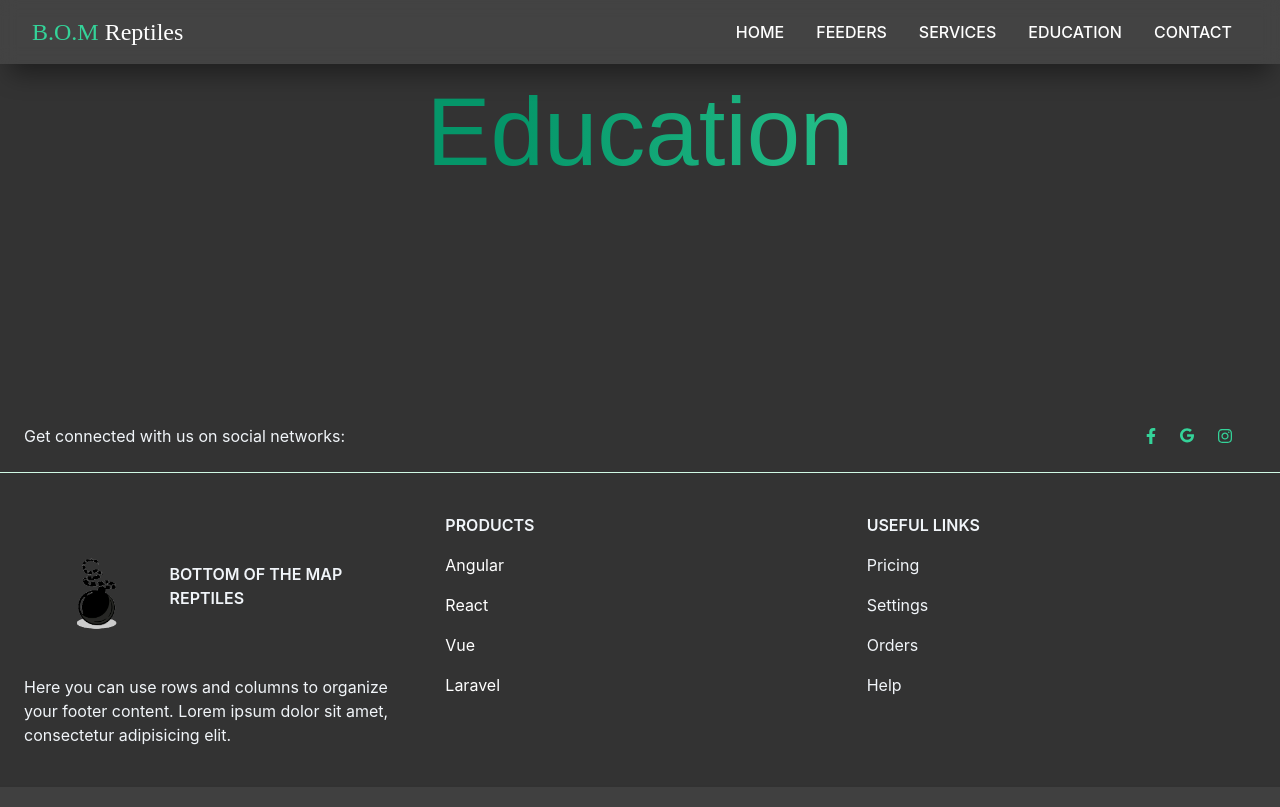
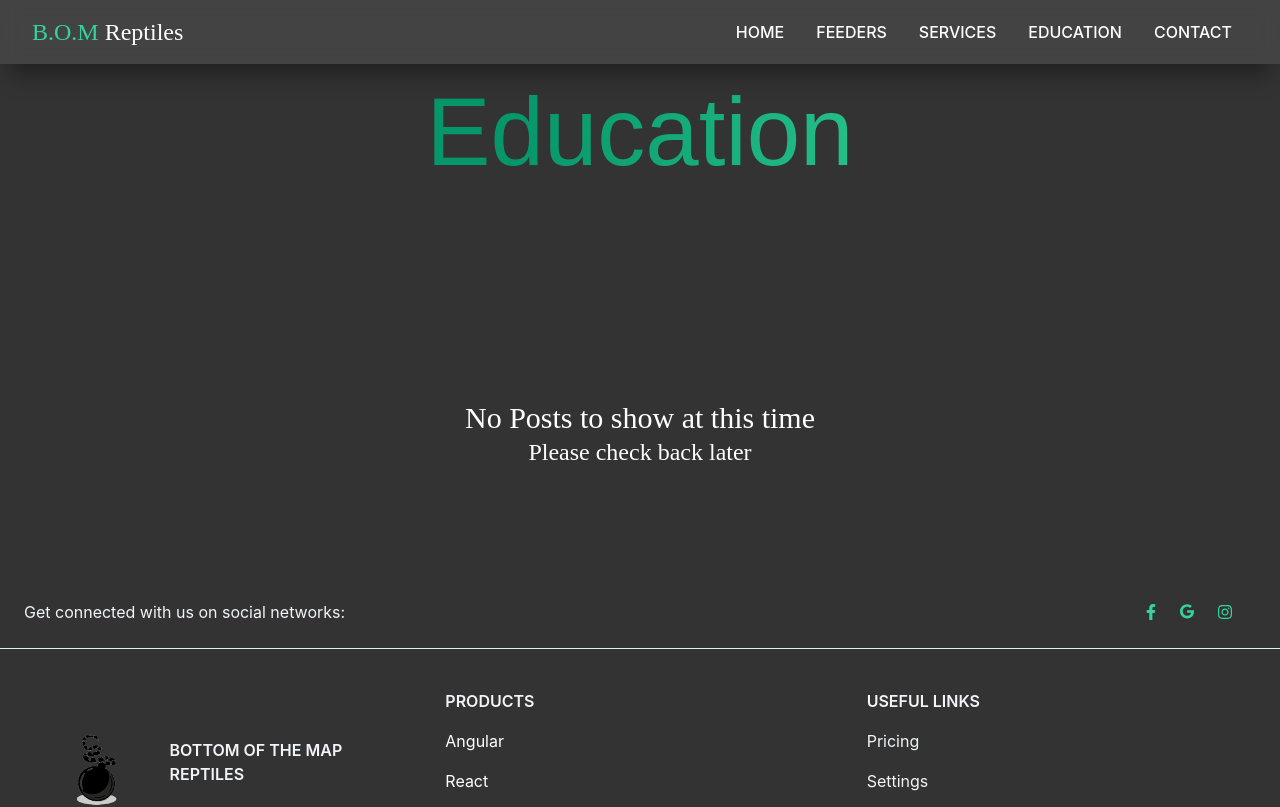
Before and after one commit to Leveq/bom-reptiles-final, a Next.js app: page /education in a window 1280 px wide. Shown: the top 807 px of the page. Built offline with nearby package versions, Linux system fonts and the light colour scheme; a web font is replaced by a local one.

Commit message:
Hard coded message to education page

```diff
--- a/pages/education.js
+++ b/pages/education.js
@@ -7,6 +7,14 @@ const education = () => {
       <div className={eduStyles.hero}>
         <h1 className={eduStyles.linear__w}>Education</h1>
       </div>
+      <article className="container relative h-44">
+        <h1 className="text-3xl text-white font-stencil text-center">
+          No Posts to show at this time
+        </h1>
+        <h2 className="text-2xl text-white text-center font-stencil">
+          Please check back later
+        </h2>
+      </article>
     </>
   );
 };
```
